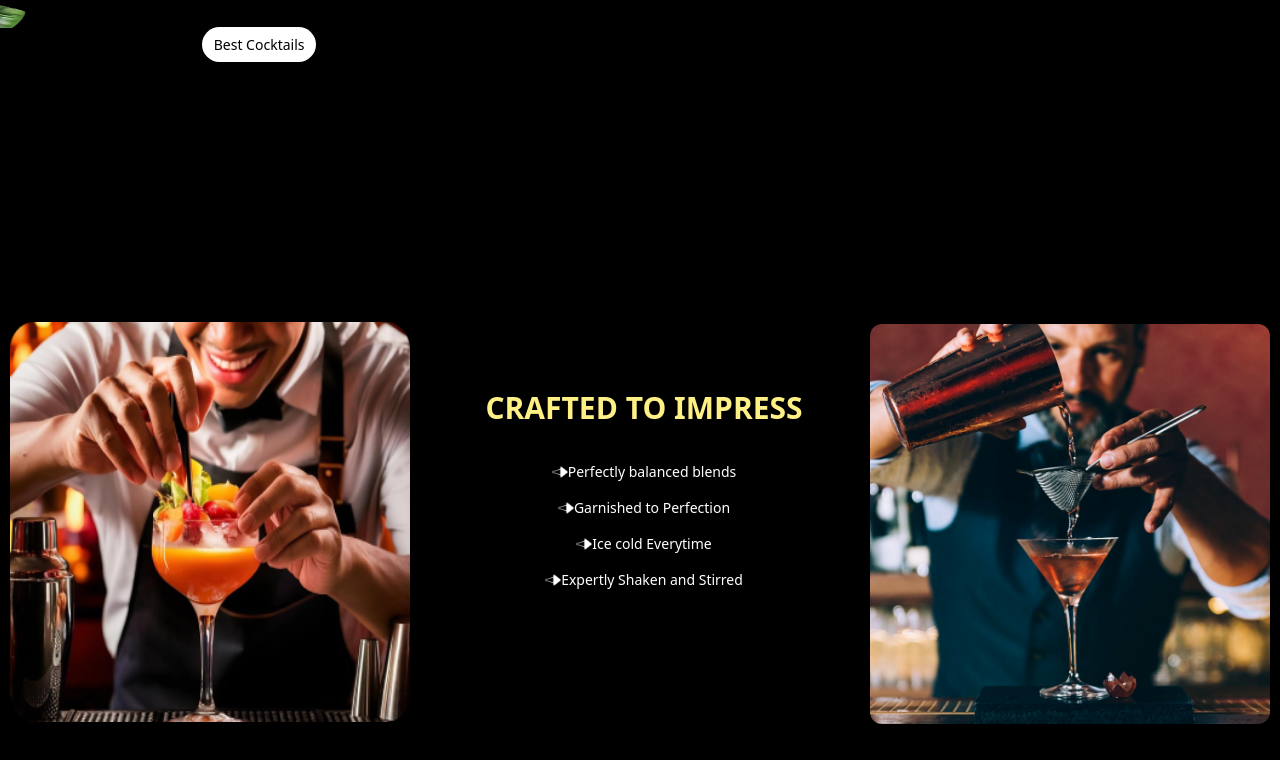
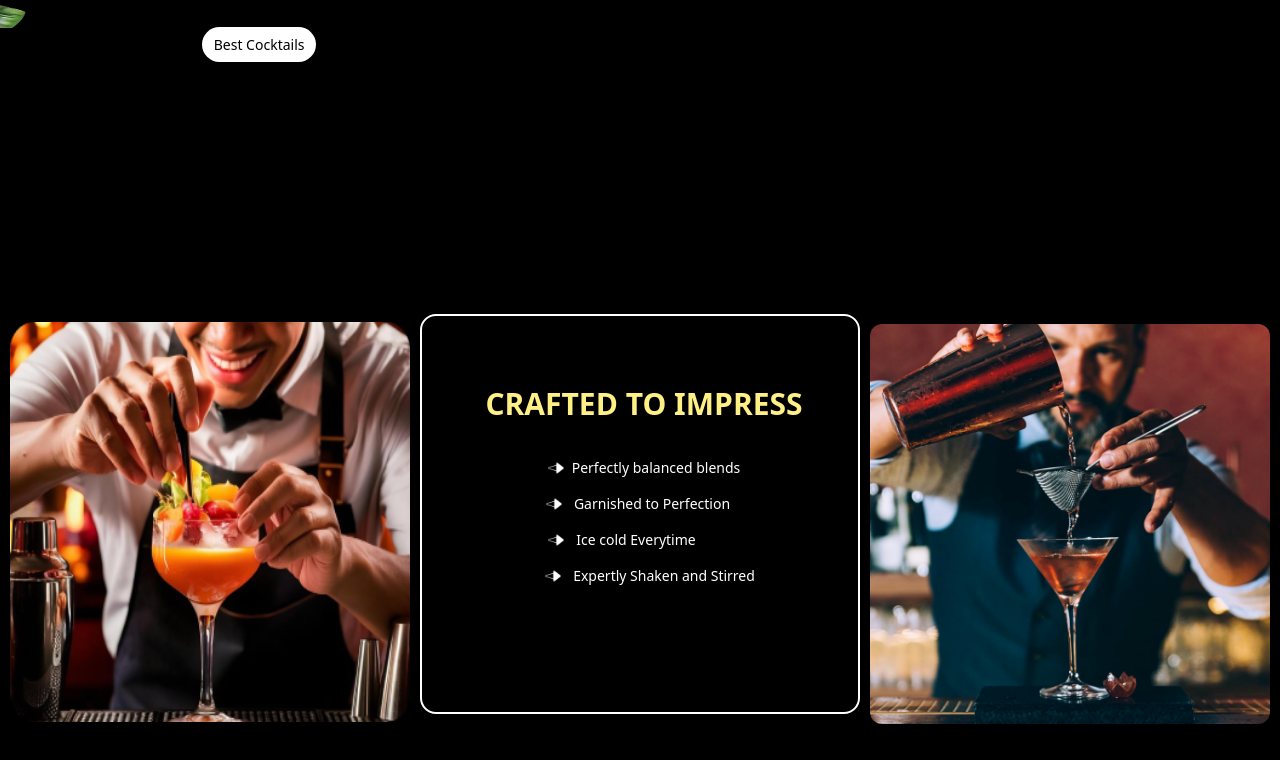
Before and after one commit to ayushbahuguna006-ctrl/Mojito-Cocktails-Frontend, a React (Vite) app: page / in a window 1280 px wide. Shown: the part 1688-2448 px from the top of the page. Built offline with nearby package versions, Linux system fonts and the light colour scheme.

Commit message:
UI enhanced

```diff
--- a/src/components/About.jsx
+++ b/src/components/About.jsx
@@ -70,12 +70,12 @@ const About = () => {
       </div><br/>
       <div className='img3 flex flex-col justify-center items-center md:flex-row md:justify-evenly md:flex-wrap'>
         <img src="/abt1.png" className='img1 h-[50%] md:mt-9 md:h-100 md:w-100 w-[50%]' alt="" />
-        <div className='img2 bg-black mt-5 rounded-2xl md:w-[55vh] md:h-[50vh] h-[30vh] text-white w-[80%]'>
-          <div className='flex flex-col pl-2 md:items-center md:pt-15 justify-center'><p className='pt-4 text-center text-yellow-200 md:text-3xl md:mb-5 font-bold text-xl'>CRAFTED TO IMPRESS</p>
-             <div className='flex items-center justify-center pt-4'><img src="/left-arrow.png" className='h-4' alt="" /><p className='text-sm font-light'>Perfectly balanced blends</p></div>
-               <div className='flex items-center justify-center pt-4'><img src="/left-arrow.png" className='this h-4' alt="" /><p className='text-sm font-light'>Garnished to Perfection</p></div>
-                 <div className='flex items-center justify-center pt-4'><img src="/left-arrow.png" className='h-4' alt="" /><p className='text-sm font-light'>Ice cold Everytime</p></div>
-                   <div className='flex items-center justify-center pt-4'><img src="/left-arrow.png" className='h-4' alt="" /><p className='text-sm font-light'>Expertly Shaken and Stirred</p></div>
+        <div className='img2 md:bg-black bg-transparent border-2 border-white mt-5 rounded-2xl md:w-[55vh] md:h-[50vh] h-[30vh] text-white w-[80%]'>
+          <div className='flex flex-col pl-2 md:items-center md:pt-15 justify-center'><p className='pt-2.5 text-center text-yellow-200 md:text-3xl md:mb-5 font-bold text-xl'>CRAFTED TO IMPRESS</p>
+             <div className='flex items-center justify-center pt-4'><img src="/left-arrow.png" className='h-4 mr-2' alt="" /><p className='text-sm font-light'>Perfectly balanced blends</p></div>
+               <div className='flex items-center justify-center pt-4'><img src="/left-arrow.png" className='this h-4 mr-3' alt="" /><p className='text-sm font-light mr-3'>Garnished to Perfection</p></div>
+                 <div className='flex items-center justify-center pt-4'><img src="/left-arrow.png" className='h-4 mr-3' alt="" /><p className='text-sm font-light mr-11'>Ice cold Everytime</p></div>
+                   <div className='flex items-center justify-center pt-4'><img src="/left-arrow.png" className='h-4 ml-3 mr-3' alt="" /><p className='text-sm font-light'>Expertly Shaken and Stirred</p></div>
 
           </div>
         </div>
```
